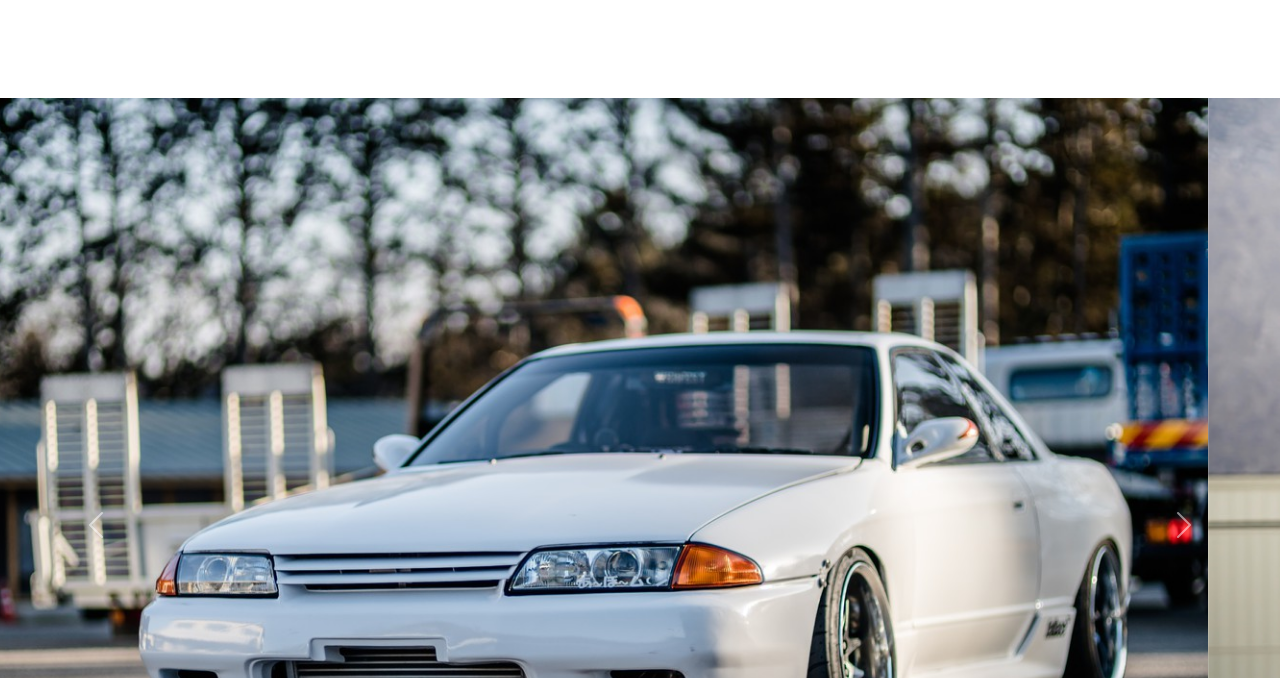
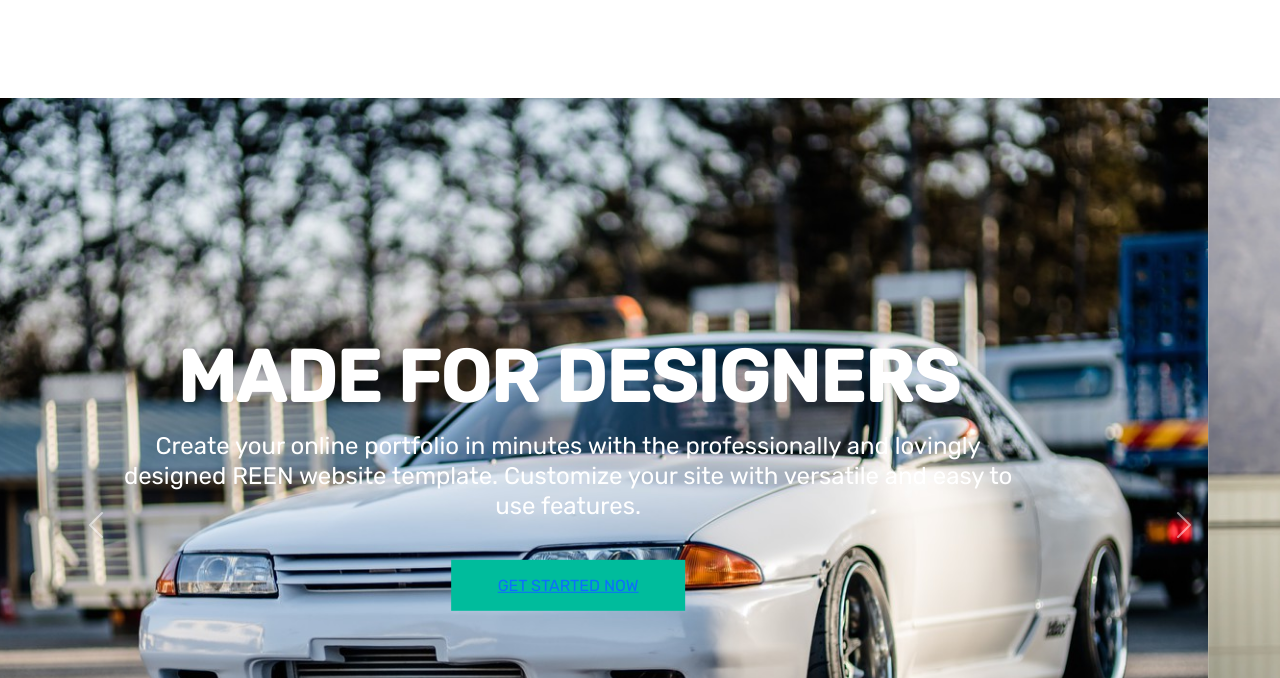
Before and after one commit to X0M9I4eJIJIo/Team-Nekh, a plain HTML site: page index.html in a window 1280 px wide. Shown: the part 122-800 px from the top of the page. Drawn offline with nearby package versions, Linux system fonts and the light colour scheme.

Commit message:
create sliderrrrrt

```diff
--- a/assets/css/style.css
+++ b/assets/css/style.css
@@ -52,9 +52,6 @@
   margin-right: 0;
 }
 
-
-/* ============================================================== */
-
 .main{
   margin-bottom: 200px;
 }
@@ -92,6 +89,39 @@
   background: linear-gradient(45deg,orange,purple);
 }
 
+.carousel-caption p {
+  font-style: normal;
+  font-weight: normal;
+  font-size: 24px;
+  line-height: 30px;
+  text-align: center;
+}
 
+.carousel-caption h5 {
+  font-style: normal;
+  font-weight: 600;
+  font-size: 72px;
+  line-height: 91px;
+  text-transform: uppercase;
+}
 
-/* ============================================================== */
+.carousel-caption {
+  position: absolute;
+  text-align: center;
+  top: 50%;
+  transform: translate(0, -50%);
+}
+
+.carousel-caption a {
+  text-transform: uppercase;
+  background: #00BC9C;
+  padding: 16px 47px;
+}
+
+.banner__btn {
+  margin-top: 53px;
+}
+
+.corousel__btn {
+  margin-top: 53px;
+}
```
